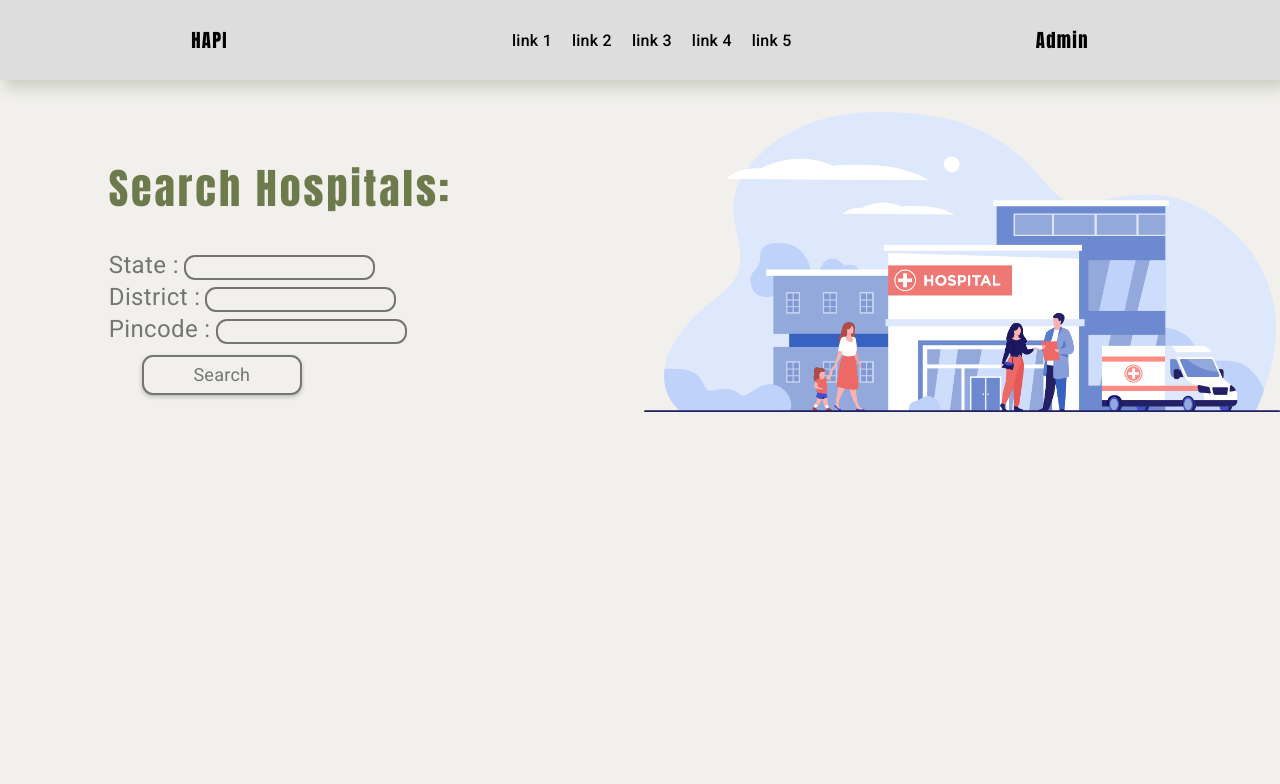
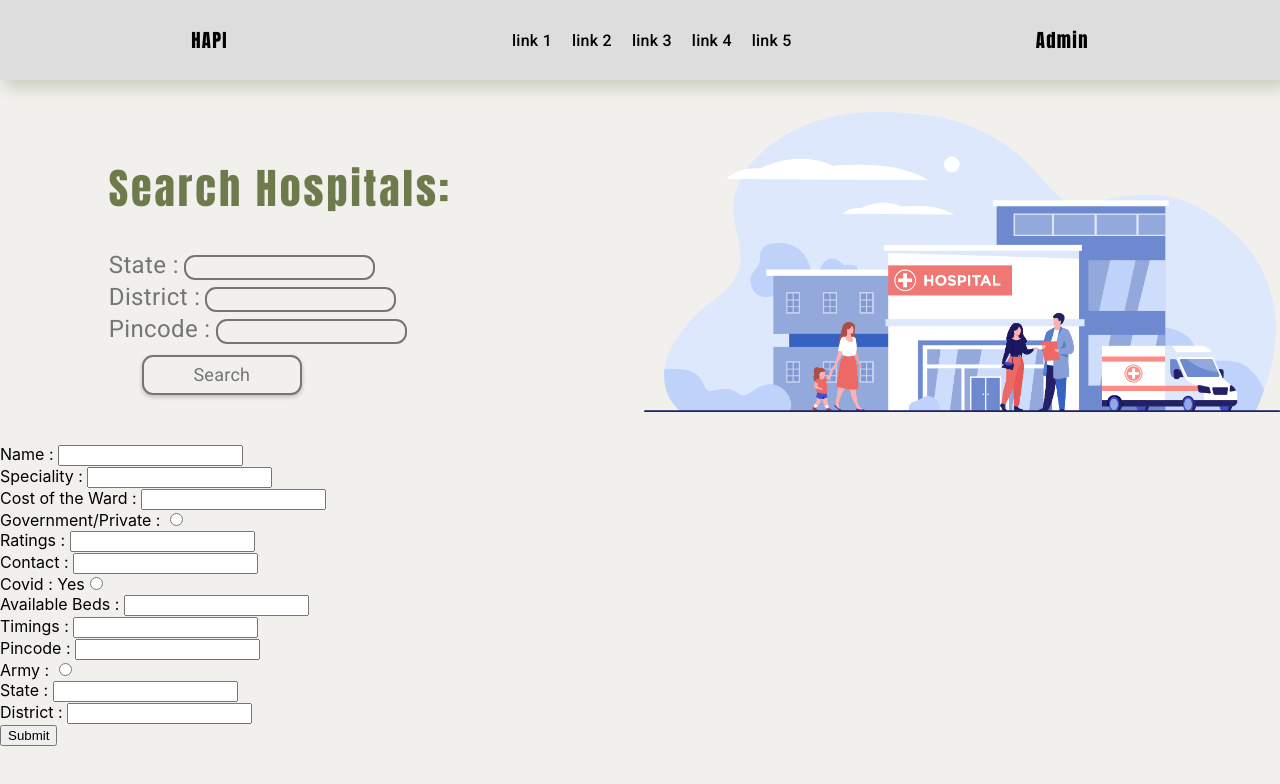
Before and after one commit to sumana2001/200OK-frontend, a React (Create React App) app in the folder client/: page / in a window 1280 px wide. Shown: the top 784 px of the page. Built offline with nearby package versions, Linux system fonts and the light colour scheme.

Commit message:
forms structure

```diff
--- a/client/src/App.js
+++ b/client/src/App.js
@@ -1,6 +1,7 @@
 import Body from "./Pages/Body/Body";
 import Header from "./Pages/Header/Header";
-import './Resources/css/Main.css'
+import './Resources/css/Main.css';
+import Forms from "./Pages/Forms/Forms";
 
 function App() {
   const margin={
@@ -11,6 +12,7 @@ function App() {
       <Header />
       <div style={margin}>
         <Body />
+        <Forms />
       </div>
     </div>
   );
--- a/client/src/Pages/Body/Body.js
+++ b/client/src/Pages/Body/Body.js
@@ -9,7 +9,7 @@ const Body = () => {
     const [Dataisloaded,setDataisloaded]=useState(false);
 
     function fetch_hospital() {
-        var url = "http://127.0.0.1:8000/";
+        var url = "https://hospitalapisamplehost1.herokuapp.com/";
 
         fetch(url).then((res) => {
             return res.json();
--- /dev/null
+++ b/client/src/Pages/Forms/Forms.js
@@ -0,0 +1,69 @@
+import React from 'react'
+import './css/Forms.css'
+const Forms = () => {
+    function handleData(e){
+        const name=""
+    }
+    return (
+        <>
+            <form action="">
+                <div>
+                    <label htmlFor="name">Name : </label>
+                    <input type = "text" autoComplete="off" name="Name" id="Name"></input>
+                </div>
+                <div>
+                    <label htmlFor="speciality">Speciality : </label>
+                    <input type = "text" autoComplete="off" name="speciality" id="speciality"></input>
+                </div>
+                <div>
+                    <label htmlFor="costWard">Cost of the Ward : </label>
+                    <input type = "text" autoComplete="off" name="costWard" id="costWard"></input>
+                </div>
+                <div>
+                    <label htmlFor="typeGP">Government/Private : </label>
+                    <input type = "radio" autoComplete="off" name="typeGP" id="typeGP"></input>
+                </div>
+                <div>
+                    <label htmlFor="rating">Ratings : </label>
+                    <input type = "text" autoComplete="off" name="rating" id="rating"></input>
+                </div>
+                <div>
+                    <label htmlFor="contact">Contact : </label>
+                    <input type = "text" autoComplete="off" name="contact" id="contact"></input>
+                </div>
+                <div>
+                    <label htmlFor="covid">Covid : </label>
+                    Yes
+                    <input type = "radio" autoComplete="off" name="covid" id="covid"></input>
+                </div>
+                <div>
+                    <label htmlFor="availableBeds">Available Beds : </label>
+                    <input type = "text" autoComplete="off" name="availableBeds" id="availableBeds"></input>
+                </div>
+                <div>
+                    <label htmlFor="timings">Timings : </label>
+                    <input type = "text" autoComplete="off" name="timings" id="timings"></input>
+                </div>
+                <div>
+                    <label htmlFor="pincode">Pincode : </label>
+                    <input type = "text" autoComplete="off" name="pincode" id="pincode"></input>
+                </div>
+                <div>
+                    <label htmlFor="army">Army : </label>
+                    <input type = "radio" autoComplete="off" name="army" id="army"></input>
+                </div>
+                <div>
+                    <label htmlFor="state">State : </label>
+                    <input type = "text" autoComplete="off" name="state" id="state"></input>
+                </div>
+                <div>
+                    <label htmlFor="district">District : </label>
+                    <input type = "text" autoComplete="off" name="district" id="district"></input>
+                </div>
+                <button onClick={()=>{handleData()}} type="submit">Submit</button>
+
+            </form>
+        </>
+    )
+}
+export default Forms;
--- /dev/null
+++ b/client/src/Pages/Forms/css/Forms.css
@@ -0,0 +1 @@
+/* No CSS *//*# sourceMappingURL=Forms.css.map */
```
Also changed, not shown: client/src/Pages/Forms/css/Forms.scss (added), 1 other file (tests, documents, lock files or other folders).
